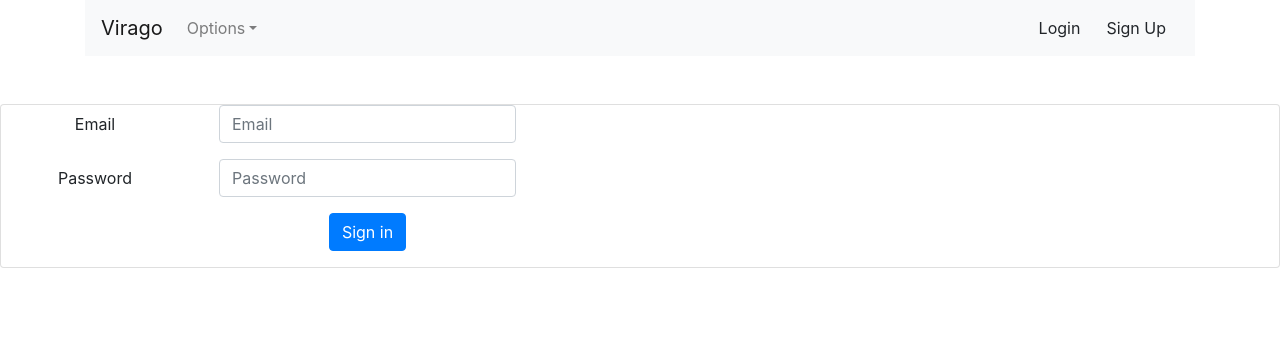
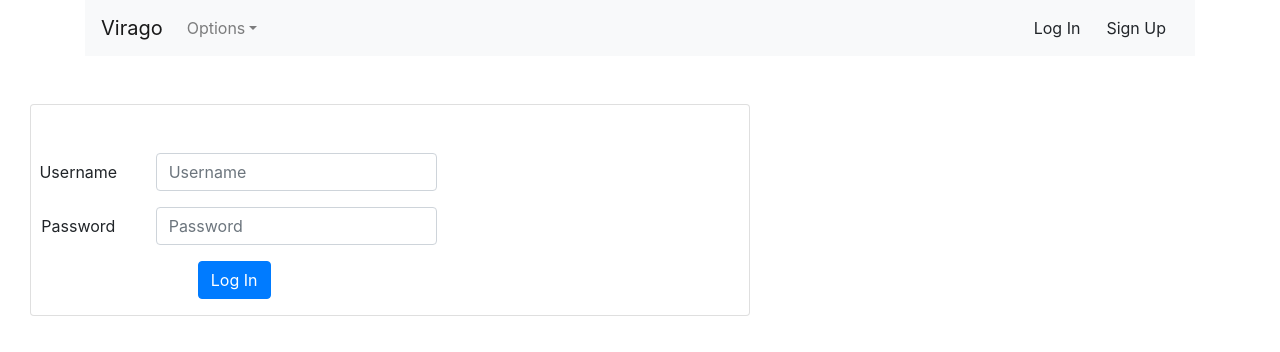
Before and after one commit to myk245/virago-frontend, a React (Create React App) app: page /login in a window 1280 px wide. Shown: the top 352 px of the page. Built offline with nearby package versions, Linux system fonts and the light colour scheme; no server answers.

Commit message:
login and signup styling

```diff
--- a/src/Components/LogIn.js
+++ b/src/Components/LogIn.js
@@ -5,17 +5,20 @@ import { Row, Col, Card } from 'react-bootstrap';
 
 const LogIn = () => {
    return (
-      <div className="login">
+      <div class="container-fluid h-100">
+         <Col xs={12} xsOffset={6}>
          <br></br>
          <br></br>
-         <Card>
+         <Card style={{ width: '45rem' }}>
+            <br></br>
+            <br></br>
          <Form>
             <Form.Group as={Row} controlId="formHorizontalEmail">
                <Form.Label column sm={2}>
-                  Email
+                  Username
                </Form.Label>
-               <Col sm={3}>
-                  <Form.Control type="email" placeholder="Email" />
+               <Col sm={5}>
+                  <Form.Control type="username" placeholder="Username" />
                </Col>
             </Form.Group>
 
@@ -23,18 +26,19 @@ const LogIn = () => {
                <Form.Label column sm={2}>
                   Password
                </Form.Label>
-               <Col sm={3}>
+               <Col sm={5}>
                   <Form.Control type="password" placeholder="Password" />
                </Col>
             </Form.Group>
 
             <Form.Group as={Row}>
                <Col sm={{ span: 3, offset: 2 }}>
-                  <Button type="submit">Sign in</Button>
+                  <Button type="submit">Log In</Button>
                </Col>
             </Form.Group>
             </Form>
-         </Card>
+            </Card>
+            </Col>
       </div>
    )
 }
--- a/src/Components/NavBar.js
+++ b/src/Components/NavBar.js
@@ -30,7 +30,7 @@ const NavBar = () => {
                   <FormControl type="text" placeholder="Search" className="mr-sm-2" />
                   <Button variant="outline-primary">Search</Button>
                </Form> */}
-               <Link to="/login"><Button variant="light"><div>Login</div></Button></Link>
+               <Link to="/login"><Button variant="light"><div>Log In</div></Button></Link>
                <Link to="/signup"><Button variant="light"><div>Sign Up</div></Button></Link>
             </Navbar.Collapse>
          </Navbar>
--- a/src/Components/SignUp.js
+++ b/src/Components/SignUp.js
@@ -0,0 +1,61 @@
+import React from 'react';
+import Form from 'react-bootstrap/Form';
+import Button from 'react-bootstrap/Button';
+import { Row, Col, Card } from 'react-bootstrap';
+
+const SignUp = () => {
+   return (
+      <div class="container-fluid h-100" float="center">
+         <Col xs={12} xsOffset={6}>
+         <br></br>
+         <br></br>
+         <Card style={{ width: '45rem' }}>
+            <br></br>
+            <br></br>
+            <Form>
+               <Form.Group as={Row} controlId="formHorizontalPassword">
+                  <Form.Label column sm={2}>
+                     Name
+               </Form.Label>
+                  <Col sm={5}>
+                     <Form.Control type="text" placeholder="Name" />
+                  </Col>
+               </Form.Group>
+
+               <Form.Group as={Row} controlId="formHorizontalEmail">
+                  <Form.Label column sm={2}>
+                     Username
+               </Form.Label>
+                  <Col sm={5}>
+                     <Form.Control type="text" placeholder="Username" />
+                  </Col>
+               </Form.Group>
+
+               <Form.Group as={Row} controlId="formHorizontalPassword">
+                  <Form.Label column sm={2}>
+                     Password
+               </Form.Label>
+                  <Col sm={5}>
+                     <Form.Control type="text" placeholder="Password" />
+                  </Col>
+               </Form.Group>
+
+               <Form.Group as={Row} controlId="formBasicCheckbox">
+                  <Col sm={{ span: 7, offset: 1 }}>
+                  <Form.Check type="checkbox" label="I agree to Virago terms and conditions." />
+                  </Col>
+               </Form.Group>
+
+               <Form.Group as={Row}>
+                  <Col sm={{ span: 3, offset: 2 }}>
+                     <Button type="submit">Sign Up</Button>
+                  </Col>
+               </Form.Group>
+            </Form>
+            </Card>
+            </Col>
+      </div>
+   )
+}
+
+export default SignUp;
--- a/src/Styles.css
+++ b/src/Styles.css
@@ -26,8 +26,3 @@
    float: none;
    margin-bottom: 25px;
 }
-
-#login {
-    height:auto;
-    margin:0 auto;
-}
```
